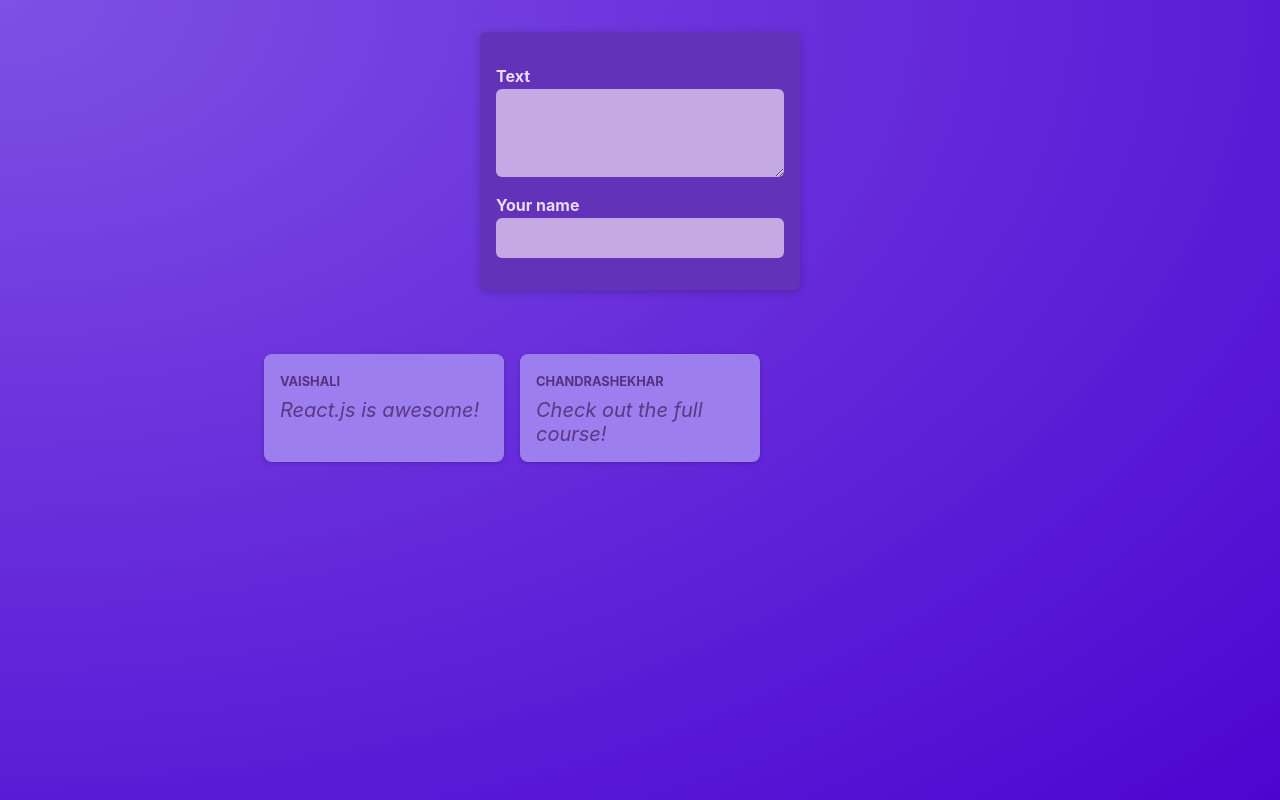
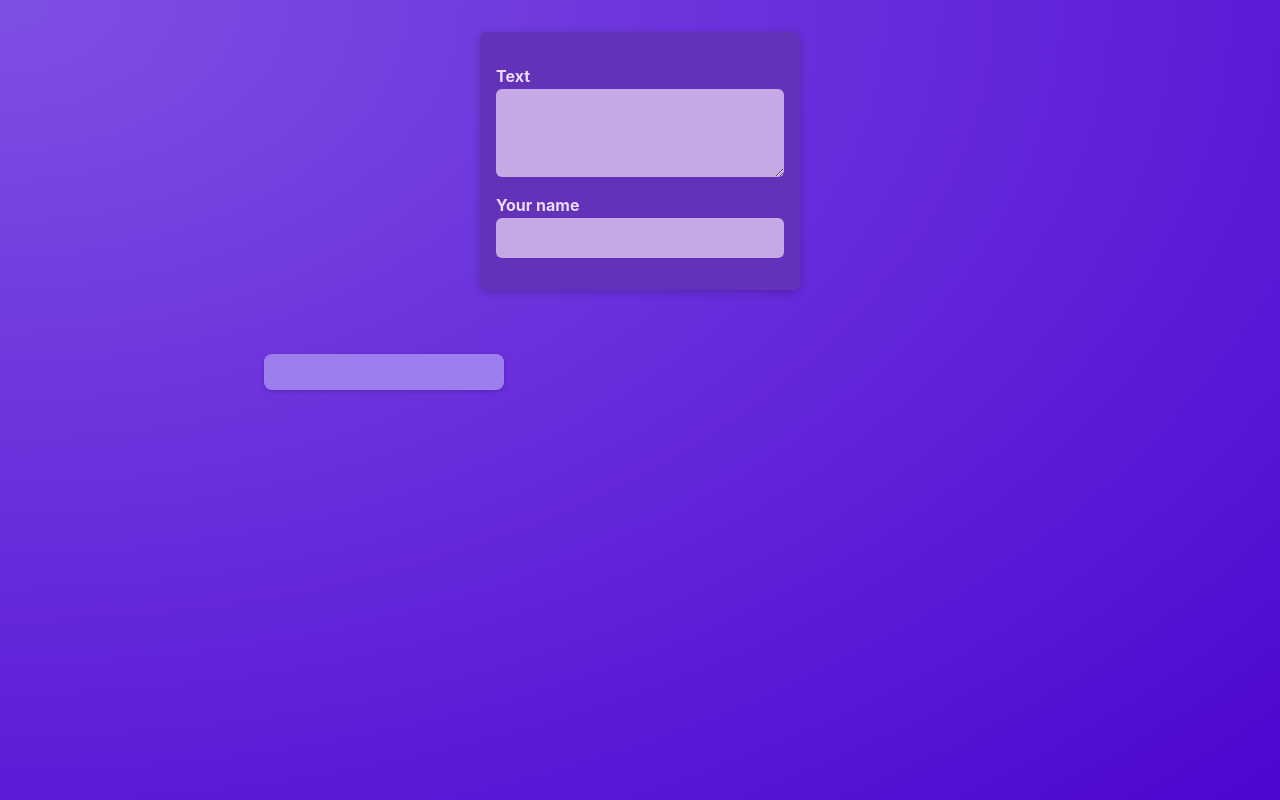
Before and after one commit to Vaishu1293/react-crash-course, a React (Vite) app in the folder _1_react-crash-course/: page / in a window 1280 px wide. Built offline with nearby package versions, Linux system fonts and the light colour scheme.

Commit message:
state-lift

```diff
--- a/_1_react-crash-course/src/components/NewPost.jsx
+++ b/_1_react-crash-course/src/components/NewPost.jsx
@@ -1,24 +1,16 @@
-import { useState } from 'react';
 import classes from './NewPost.module.css';
 
-function NewPost() {
-
-  const [ enteredBody, setEnteredBody ] = useState('');
-
-  function changeBodyHandler(event) {
-    setEnteredBody(event.target.value);
-  }
+function NewPost(props) {
 
   return (
     <form className={classes.form}>
       <p>
         <label htmlFor="body">Text</label>
-        <textarea id="body" required rows={3} onChange={changeBodyHandler} />
+        <textarea id="body" required rows={3} onChange={props.onBodyChange} />
       </p>
-      <p>{enteredBody}</p>
       <p>
         <label htmlFor="name">Your name</label>
-        <input type="text" id="name" required />
+        <input type="text" id="name" required onChange={props.onAuthorChange} />
       </p>
     </form>
   );
--- a/_1_react-crash-course/src/components/PostsList.jsx
+++ b/_1_react-crash-course/src/components/PostsList.jsx
@@ -1,13 +1,27 @@
+import { useState } from 'react';
+
 import Post from './Post';
 import classes from './PostsList.module.css';
 import NewPost from './NewPost';
 
 function PostsList() {
+
+    const [enteredBody, setEnteredBody] = useState('');
+    const [enteredAuthor, setAuthor] = useState('');
+
+    function bodyChangeHandler(event){
+        setEnteredBody(event.target.value);
+    }
+
+    function authorChangeHandler(event) {
+        setAuthor(event.target.value);
+    }
+
     return (<>
-        <NewPost />
+        <NewPost onBodyChange={bodyChangeHandler} onAuthorChange={authorChangeHandler} />
         <ul className={classes.posts}>
-            <Post author="Vaishali" body="React.js is awesome!" />
-            <Post author="Chandrashekhar" body="Check out the full course!" />
+            <Post author={enteredAuthor} body={enteredBody} />
+            {/* <Post author="Chandrashekhar" body="Check out the full course!" /> */}
         </ul>
     </>);
 }
```
